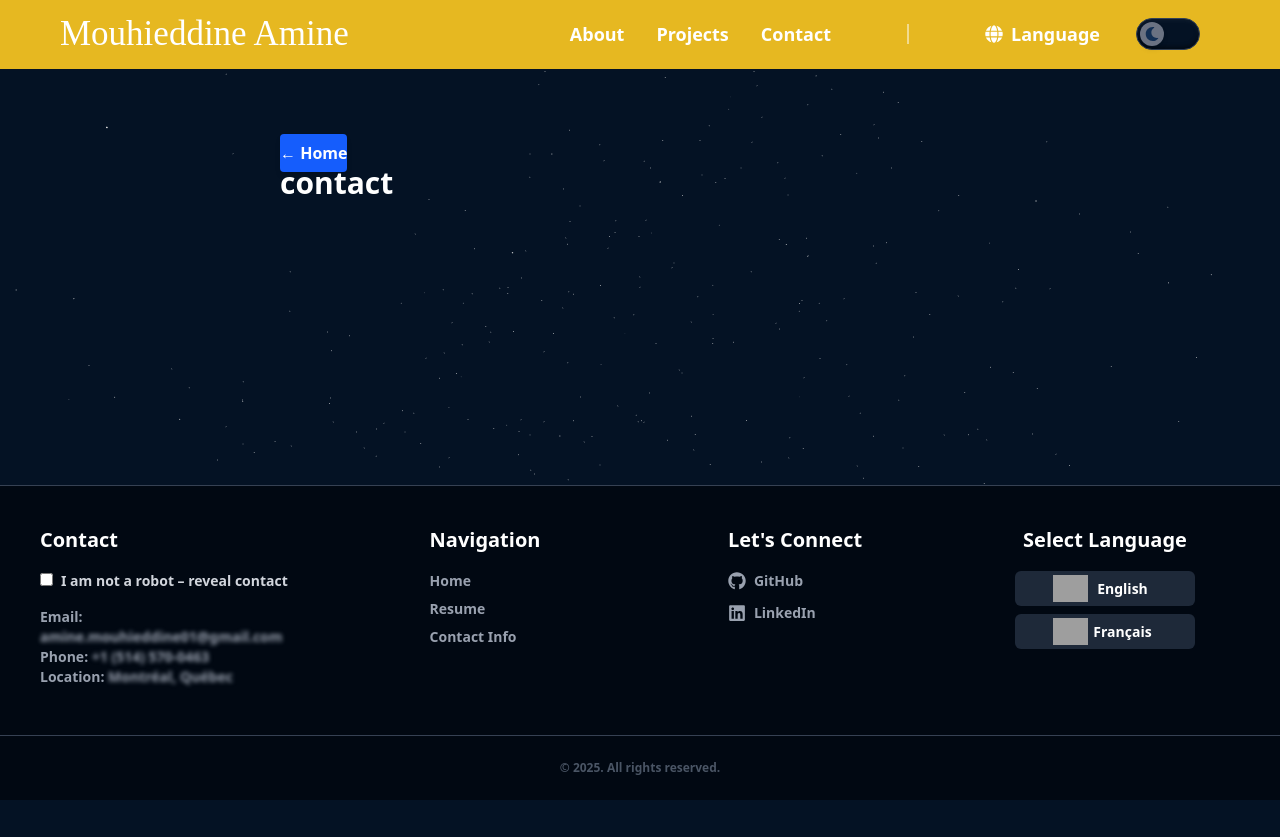
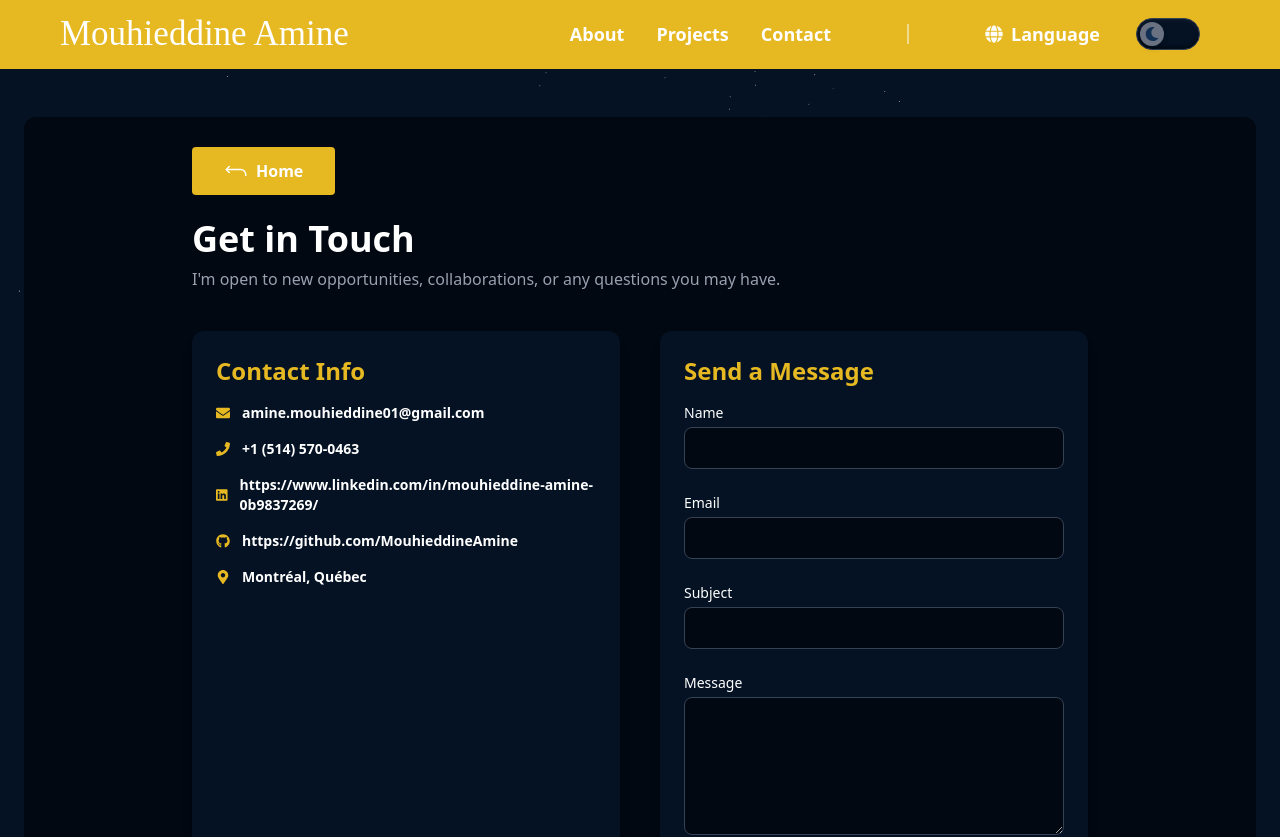
Before and after one commit to MouhieddineAmine/WebPortfolioV2, a Next.js app: page /contact in a window 1280 px wide. Shown: the top 837 px of the page. Before the commit the page ends 800 px from the top, so only its background shows below. Built offline with nearby package versions, Linux system fonts and the light colour scheme; grey boxes are pictures that could not be loaded.

Commit message:
contact page design

```diff
--- a/app/contact/page.tsx
+++ b/app/contact/page.tsx
@@ -1,11 +1,142 @@
 import BtnGoBack from "@/components/BtnGoBack";
+import { FaEnvelope, FaPhone, FaLinkedin, FaGithub, FaMapMarkerAlt } from "react-icons/fa";
 
 export default function ContactPage() {
   return (
-    <div className="max-w-3xl mx-auto p-6">
-      <BtnGoBack/>
+    <div className="min-h-screen bg-[#010812] text-white pt-[30px] pb-[60px] rounded-xl">
+      <div className="max-w-4xl mx-auto">
+        <BtnGoBack />
 
-      <h1 className="text-3xl font-bold mb-4">contact</h1>
+        <h1 className="text-4xl font-bold mb-2 mt-6">Get in Touch</h1>
+        <p className="text-gray-400 mb-10">I'm open to new opportunities, collaborations, or any questions you may have.</p>
+
+        <div className="grid md:grid-cols-2 gap-10">
+          {/* Contact Info */}
+          <div className="space-y-6 bg-[#041224] p-6 rounded-xl shadow-lg">
+            <h2 className="text-2xl font-bold mb-4 text-[#E6B821]">Contact Info</h2>
+
+            <div className="space-y-4 text-sm font-semibold">
+              <p className="flex items-center gap-3">
+                <FaEnvelope className="text-[#E6B821]" />
+                <a href="mailto:youremail@example.com" className="hover:underline">
+                  amine.mouhieddine01@gmail.com
+                </a>
+              </p>
+
+              <p className="flex items-center gap-3">
+                <FaPhone className="text-[#E6B821]" />
+                <a href="tel:+1234567890" className="hover:underline">
+                  +1 (514) 570-0463
+                </a>
+              </p>
+
+              <p className="flex items-center gap-3">
+                <FaLinkedin className="text-[#E6B821]" />
+                <a
+                  href="https://www.linkedin.com/in/mouhieddine-amine-0b9837269/"
+                  target="_blank"
+                  rel="noopener noreferrer"
+                  className="hover:underline"
+                >
+                  https://www.linkedin.com/in/mouhieddine-amine-0b9837269/
+                </a>
+              </p>
+
+              <p className="flex items-center gap-3">
+                <FaGithub className="text-[#E6B821]" />
+                <a
+                  href="https://github.com/MouhieddineAmine"
+                  target="_blank"
+                  rel="noopener noreferrer"
+                  className="hover:underline"
+                >
+                  https://github.com/MouhieddineAmine
+                </a>
+              </p>
+
+              <p className="flex items-center gap-3">
+                <FaMapMarkerAlt className="text-[#E6B821]" />
+                <a
+                  href="https://www.google.com/maps/place/Montreal,+QC/@45.5587087,-74.041511,10z/data=!3m1!4b1!4m6!3m5!1s0x4cc91a541c64b70d:0x654e3138211fefef!8m2!3d45.5018869!4d-73.5673919!16zL20vMDUycDc?entry=ttu&g_ep=EgoyMDI1MDUyOC4wIKXMDSoASAFQAw%3D%3D"
+                  target="_blank"
+                  rel="noopener noreferrer"
+                  className="hover:underline"
+                >
+                  Montréal, Québec
+                </a>
+              </p>
+            </div>
+          </div>
+
+          {/* Contact Form */}
+          <form
+            action="/api/contact"
+            method="POST"
+            className="space-y-6 bg-[#041224] p-6 rounded-xl shadow-lg"
+          >
+            <h2 className="text-2xl font-bold mb-4 text-[#E6B821]">Send a Message</h2>
+
+            <div>
+              <label htmlFor="name" className="block text-sm mb-1">
+                Name
+              </label>
+              <input
+                id="name"
+                name="name"
+                type="text"
+                required
+                className="w-full px-4 py-2 rounded-lg bg-[#010812] border border-gray-700 text-white focus:outline-none focus:ring-2 focus:ring-[#E6B821]"
+              />
+            </div>
+
+            <div>
+              <label htmlFor="email" className="block text-sm mb-1">
+                Email
+              </label>
+              <input
+                id="email"
+                name="email"
+                type="email"
+                required
+                className="w-full px-4 py-2 rounded-lg bg-[#010812] border border-gray-700 text-white focus:outline-none focus:ring-2 focus:ring-[#E6B821]"
+              />
+            </div>
+
+            <div>
+              <label htmlFor="subject" className="block text-sm mb-1">
+                Subject
+              </label>
+              <input
+              id="subject"
+              name="subject"
+              type="text"
+              className="w-full px-4 py-2 rounded-lg bg-[#010812] border border-gray-700 text-white focus:outline-none focus:ring-2 focus:ring-[#E6B821]"
+              />
+            </div>
+
+
+            <div>
+              <label htmlFor="message" className="block text-sm mb-1">
+                Message
+              </label>
+              <textarea
+                id="message"
+                name="message"
+                required
+                rows={5}
+                className="w-full px-4 py-2 rounded-lg bg-[#010812] border border-gray-700 text-white focus:outline-none focus:ring-2 focus:ring-[#E6B821]"
+              />
+            </div>
+
+            <button
+              type="submit"
+              className="bg-[#E6B821] text-black font-semibold px-6 py-2 rounded-lg hover:bg-[#b38c1a] transition"
+            >
+              Send Message
+            </button>
+          </form>
+        </div>
+      </div>
     </div>
   );
 }
--- a/app/page.tsx
+++ b/app/page.tsx
@@ -118,7 +118,7 @@ export default function Home() {
       <section className="text-center text-gray-300 max-w-[800px] mb-6">
         <h2 className="text-2xl font-semibold mb-2 text-white">My Location</h2>
         <p>
-          I’m based in the Greater Montreal area. You can find me around here:
+          I&apos;m based in the Greater Montreal area. You can find me around here:
         </p>
       </section>
 
--- a/components/BtnGoBack.tsx
+++ b/components/BtnGoBack.tsx
@@ -1,15 +1,16 @@
 'use client';
 
 import { PageTransition } from "./PageTransition";
+import { IoReturnUpBack } from "react-icons/io5";
 
 const BtnGoBack = () => {
   return (
     <PageTransition
       href="/"
-      className="bg-blue-600 hover:bg-blue-700 transition w-[120px] py-2 rounded text-white font-semibold shadow-md text-center"
-      aria-label="Go back to home"
-    >
-      ← Home
+      className="bg-[#E6B821] hover:bg-[#B38C1A] px-8 transition w-fit py-3 rounded text-white font-semibold text-center flex items-center justify-center gap-2"
+      >
+      <IoReturnUpBack className="w-6 h-6" />
+      Home
     </PageTransition>
   );
 };
```
